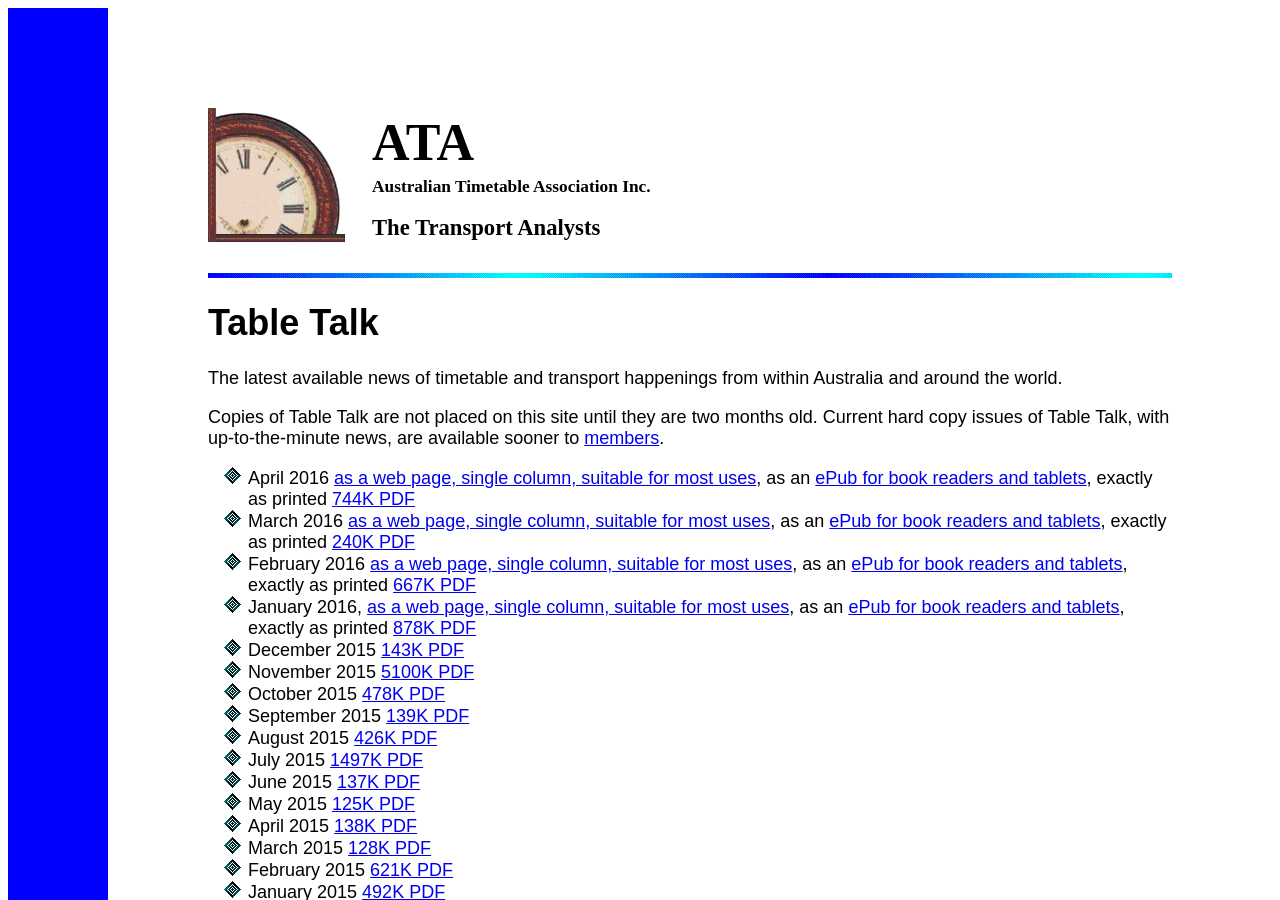
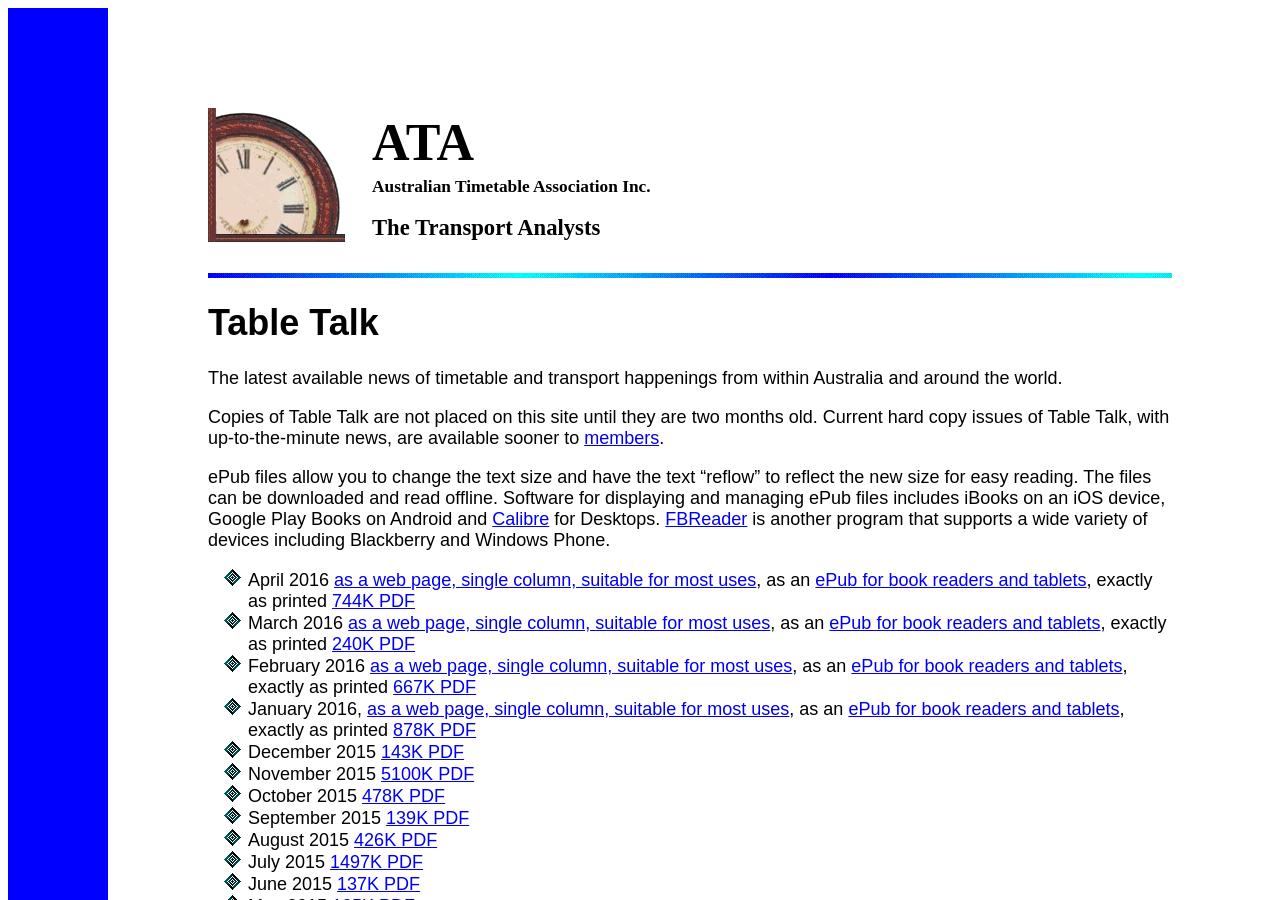
Before and after one commit to austta/austta.org.au, a Jekyll site: the page built from ttalk.md, in a window 1280 px wide and 900 px high. Built offline with Jekyll 4.4.1, drawn with Linux system fonts in a browser that asks for light colours.

Commit message:
add note about ePub

```diff
--- a/ttalk.md
+++ b/ttalk.md
@@ -5,6 +5,8 @@
 The latest available news of timetable and transport happenings from within Australia and around the world.
 
 Copies of Table Talk are not placed on this site until they are two months old. Current hard copy issues of Table Talk, with up-to-the-minute news, are available sooner to [members](membship.html#membership).
+
+ePub files allow you to change the text size and have the text "reflow" to reflect the new size for easy reading. The files can be downloaded and read offline. Software for displaying and managing ePub files includes iBooks on an iOS device, Google Play Books on Android and [Calibre](http://calibre-ebook.com) for Desktops. [FBReader](https://fbreader.org) is another program that supports a wide variety of devices including Blackberry and Windows Phone.
 
 * April 2016 [as a web page, single column, suitable for most uses](ttalk201604.html),
 as an [ePub for book readers and tablets](ttalk201604.epub), exactly as printed [744K PDF](ATA%20Table%20Talk%20201604%20April.pdf)
```
